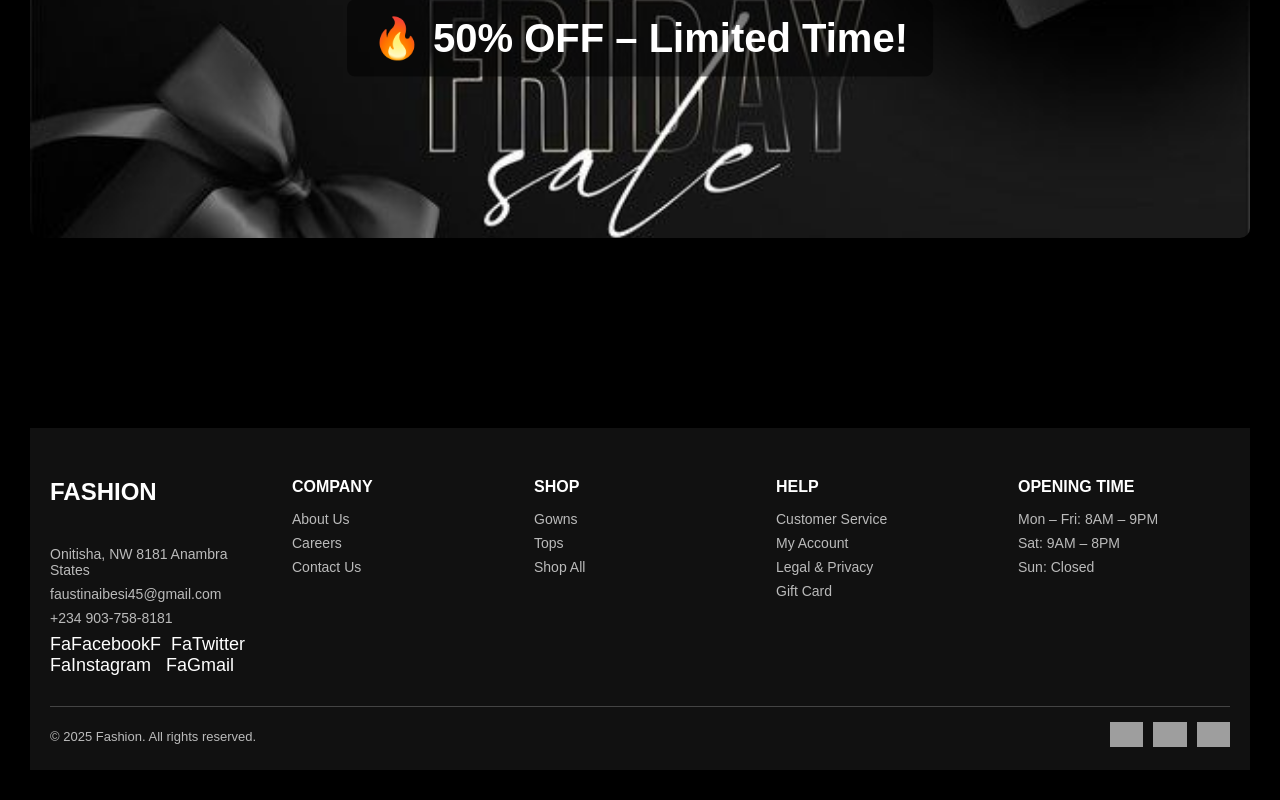
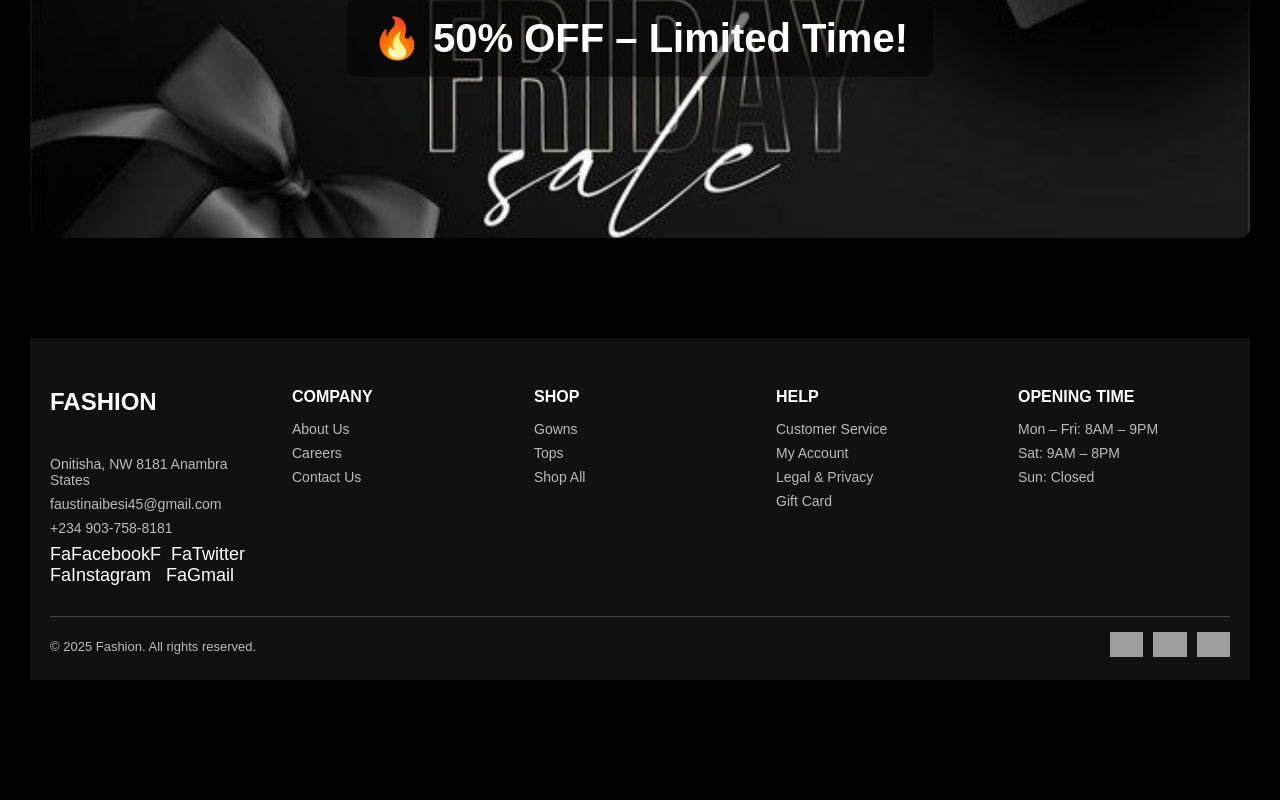
Before and after one commit to Anit81/e-commerce-website, a React (Vite) app: page / in a window 1280 px wide. Shown: the part 2439-3239 px from the top of the page. After the commit the page ends 3149 px from the top, so only its background shows below. Built offline with nearby package versions, Linux system fonts and the light colour scheme; grey boxes are pictures that could not be loaded.

Commit message:
Update footer.css

```diff
--- a/src/components/footer.css
+++ b/src/components/footer.css
@@ -5,7 +5,7 @@
   color: #fff;
   padding: 50px 20px 20px;
   font-family: Arial, sans-serif;
-  margin-top: 190px;
+  margin-top: 100px;
 }
 
 .footer-top {
```
